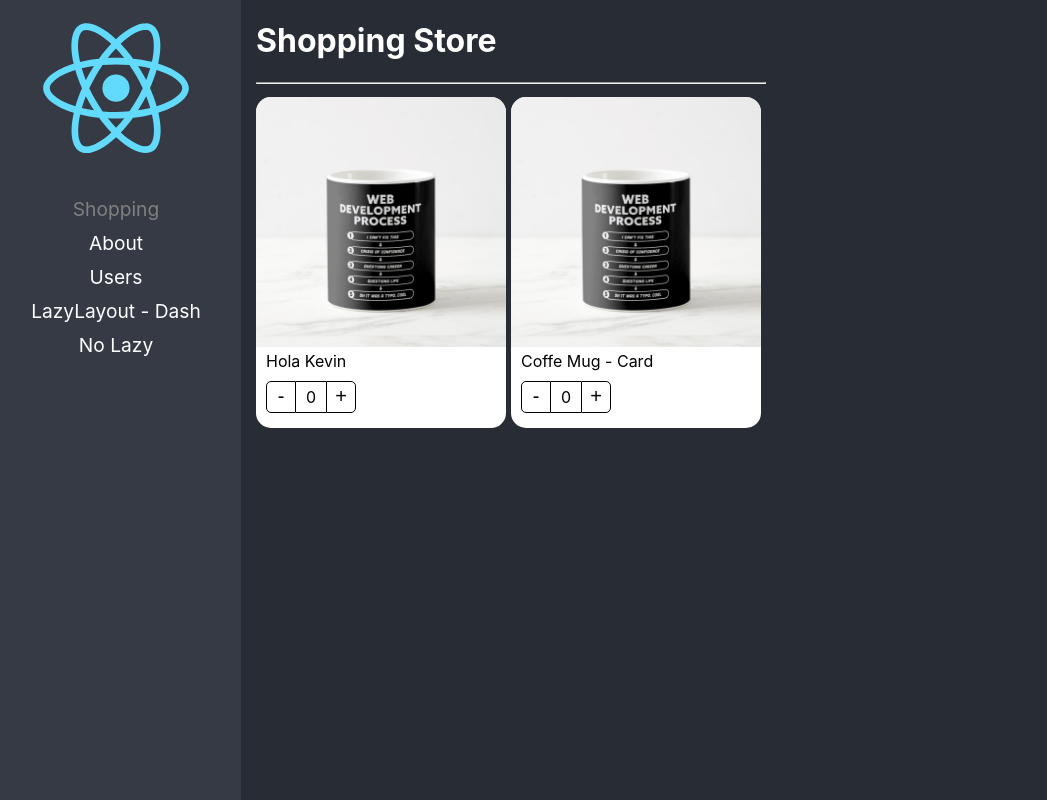
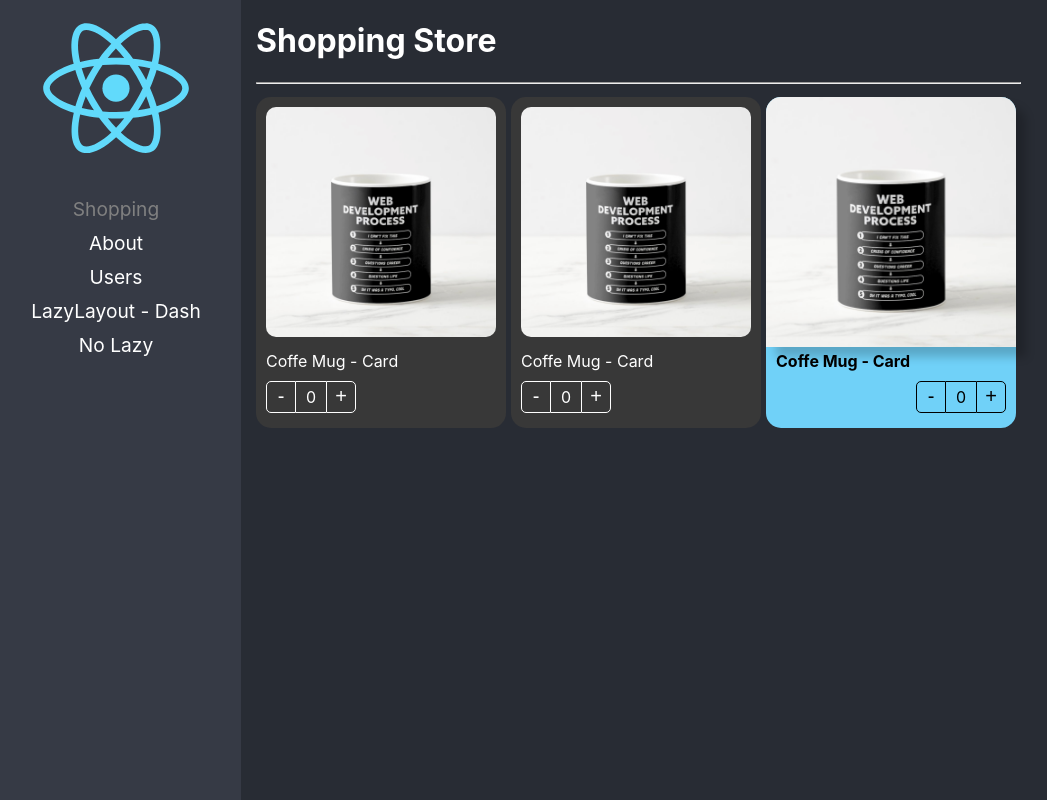
Before and after one commit to kjg1993/react-adv, a React (Create React App) app: page /home in a window 1280 px wide. Shown: the whole page, without its empty margins (9-1056 px from the left). Built offline with nearby package versions, Linux system fonts and the light colour scheme.

Commit message:
Component Extend Styles were set

```diff
--- a/src/02-components-patterns/components/ProductButtons.tsx
+++ b/src/02-components-patterns/components/ProductButtons.tsx
@@ -2,13 +2,19 @@
 import { ProductContext } from "./ProductCard";
 import styles from '../styles/styles.module.css'; // Importa los estilos CSS
 
+export interface Props {
+    className?: string;
+    style?: React.CSSProperties
+}
 
 
 // Componente que muestra los botones para incrementar o decrementar el contador y el valor del contador
-export const ProductButtons = () => {
+export const ProductButtons = ( {className, style }: Props ) => {
     const { increaseBy, counter } = useContext(ProductContext);
     return (
-        <div className={styles.buttonsContainer}>
+        <div className={`${styles.buttonsContainer} ${className}`}
+             style={ style }
+             >
             <button className={styles.buttonMinus} onClick={() => increaseBy(-1)}>-</button>
             <div className={styles.countLabel}>{counter}</div>
             <button className={styles.buttonAdd} onClick={() => increaseBy(1)}>+</button>
--- a/src/02-components-patterns/components/ProductCard.tsx
+++ b/src/02-components-patterns/components/ProductCard.tsx
@@ -1,7 +1,7 @@
-import React, {  createContext } from 'react';
+import React, {  ReactElement, createContext } from 'react';
 import { useProduct } from '../hooks/useProduct'; // Importa el hook personalizado useProduct
 import styles from '../styles/styles.module.css'; // Importa los estilos CSS
-import { ProductContextProps, ProductCardProps } from '../interfaces/interfaces';
+import { ProductContextProps, Product } from '../interfaces/interfaces';
 
 
 
@@ -10,9 +10,18 @@
 const { Provider } = ProductContext;
 
 
+// Interface to define the properties of the ProductCard component
+export interface Props {
+    product: Product;
+    children?: ReactElement | ReactElement[];
+    className?: string;
+    style?: React.CSSProperties
+}
+
+
 
 // Componente principal que agrupa todos los subcomponentes anteriores
-export const ProductCard = ({ children, product }: ProductCardProps) => {
+export const ProductCard = ({ children, product, className , style}: Props) => {
     const { counter, increaseBy } = useProduct(); // Utiliza el hook useProduct para obtener el contador y la función increaseBy
 
     return (
@@ -21,7 +30,9 @@
             increaseBy,
             product
         }}>
-            <div className={styles.productCard}>
+            <div className={ `${ styles.productCard } ${className}` }
+                 style={ style }
+            >
                 {/* Renderiza cualquier children pasado como prop */}
                 {children}
             </div>
--- a/src/02-components-patterns/components/ProductImage.tsx
+++ b/src/02-components-patterns/components/ProductImage.tsx
@@ -3,8 +3,15 @@
 import noImage from '../assets/no-image.jpg'; // Importa una imagen por defecto
 import styles from '../styles/styles.module.css'; // Importa los estilos CSS
 
+export interface Props{
+    img?: string;
+    className?: string;
+    style?: React.CSSProperties
+
+}
+
 // Componente que muestra la imagen del producto
-export const ProductImage = ({ img = '' }) => {
+export const ProductImage = ({ img, className, style }: Props ) => {
     const { product } = useContext(ProductContext);
     let imgToShow: string;
 
@@ -17,6 +24,6 @@
     }
 
     return (
-        <img className={styles.productImg} src={ imgToShow } alt="Product" />
+        <img className={ `${styles.productImg} ${className}`}  style={ style } src={ imgToShow } alt="Product" />
     );
 };
--- a/src/02-components-patterns/components/ProductTitle.tsx
+++ b/src/02-components-patterns/components/ProductTitle.tsx
@@ -3,12 +3,20 @@
 import styles from '../styles/styles.module.css'; // Importa los estilos CSS
 
 
+export interface Props {
+    title?: string,
+    className?: string,
+    style?: React.CSSProperties
+}
+
 
 // Componente que muestra el título del producto
-export const ProductTitle = ({ title }: { title?: string }) => {
+export const ProductTitle = ({ title, className, style }: Props) => {
     const { product } = useContext(ProductContext);
     return (
-        <span className={styles.productDescription}>
+        <span className={ `${styles.productDescription} ${className}`}
+              style={ style }
+        >
             {title ? title : product.title}
         </span>
     );
--- a/src/02-components-patterns/pages/ShoppingPage.tsx
+++ b/src/02-components-patterns/pages/ShoppingPage.tsx
@@ -1,5 +1,6 @@
 import React from 'react'
 import {ProductCard, ProductImage, ProductTitle, ProductButtons } from '../components'
+import  '../styles/custom-styles.css';
 
 const product = {
   id: '1',
@@ -10,7 +11,7 @@
 
 export const ShoppingPage = () => {
   return (
-    <div>
+    <div >
       <h1>Shopping Store</h1>
       <hr />
       <div
@@ -20,20 +21,37 @@
           flexWrap: "wrap",
         }}
       >
-         <ProductCard product={product}>
+         <ProductCard product={product}
+                      className="bg-dark text-white"
+         >
 
-          <ProductCard.Image />
-          <ProductCard.Title title={'Hola Kevin'} />
-          <ProductCard.Buttons  />
+          <ProductCard.Image className="custom-image"/>
+          <ProductCard.Title  className="text-bold"/>
+          <ProductCard.Buttons className="custom-buttons" />
 
         </ProductCard>
 
-        <ProductCard product={product}>
+        <ProductCard
+            product={product}
+            className="bg-dark text-white"
+          >
+          <ProductImage className="custom-image" />
+          <ProductTitle className="text-white" />
+          <ProductButtons className="custom-buttons" />
+        </ProductCard>
 
-          <ProductImage />
-          <ProductTitle />
-          <ProductButtons  />
+        <ProductCard
+            product={product}
+            style={{
+              backgroundColor: '#70D1F8'
+            }}
+
+          >
+          <ProductImage  style={{ boxShadow: '10px 10px 10px rgba(0,0,0,0.2)' }} />
+          <ProductTitle  style={{ fontWeight: 'Bold' }}/>
+          <ProductButtons  style={{ display: 'flex', justifyContent: 'end'  }} />
         </ProductCard>
+
       </div>
     </div>
   );
--- /dev/null
+++ b/src/02-components-patterns/styles/custom-styles.css
@@ -0,0 +1,19 @@
+
+.bg-dark {
+    background-color: rgba(56, 56, 56);
+}
+
+.text-white{
+    color: white;
+}
+
+.custom-image {
+    padding: 10px;
+    border-radius: 20px;
+    width: calc(100% - 20px);
+}
+
+.custom-buttons button, .custom-buttons div {
+   color: white;
+   border-color: white;
+}
```
Also changed, not shown: src/02-components-patterns/interfaces/interfaces.ts (+23 -8 lines).
